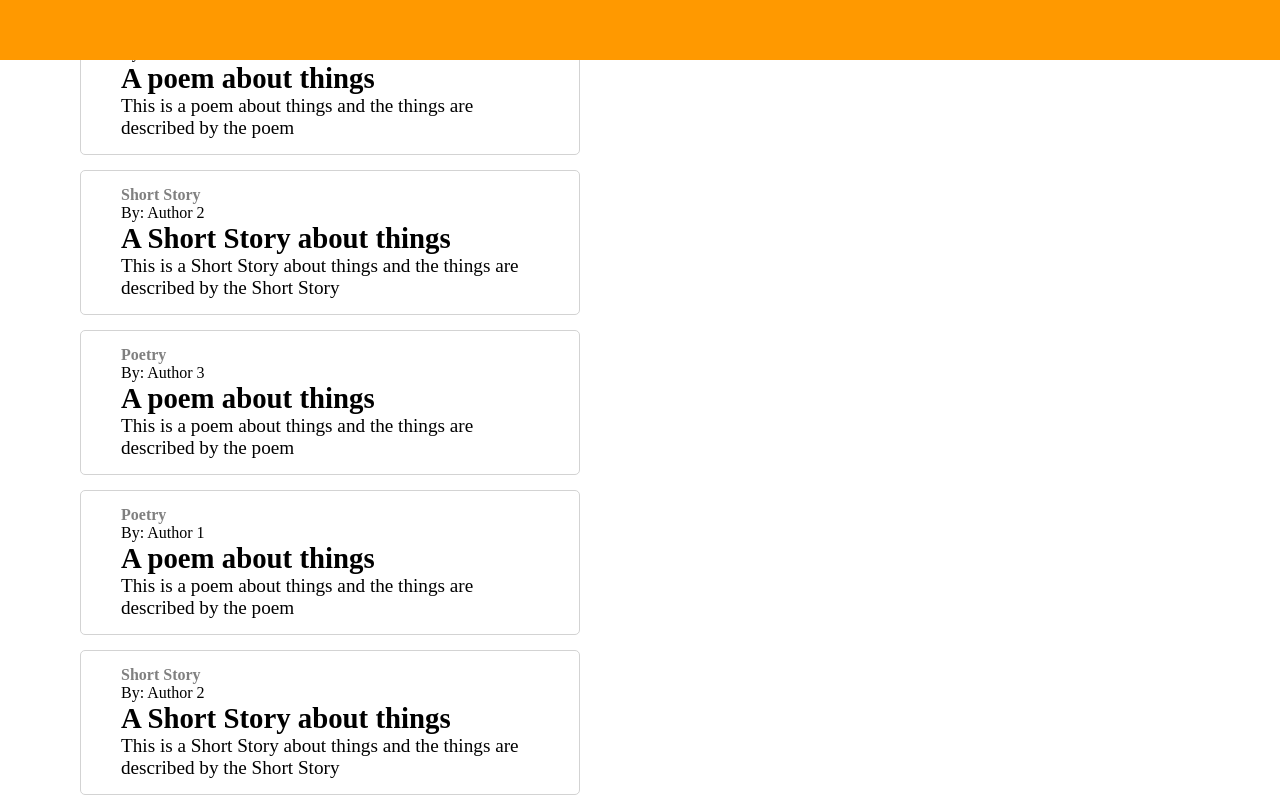
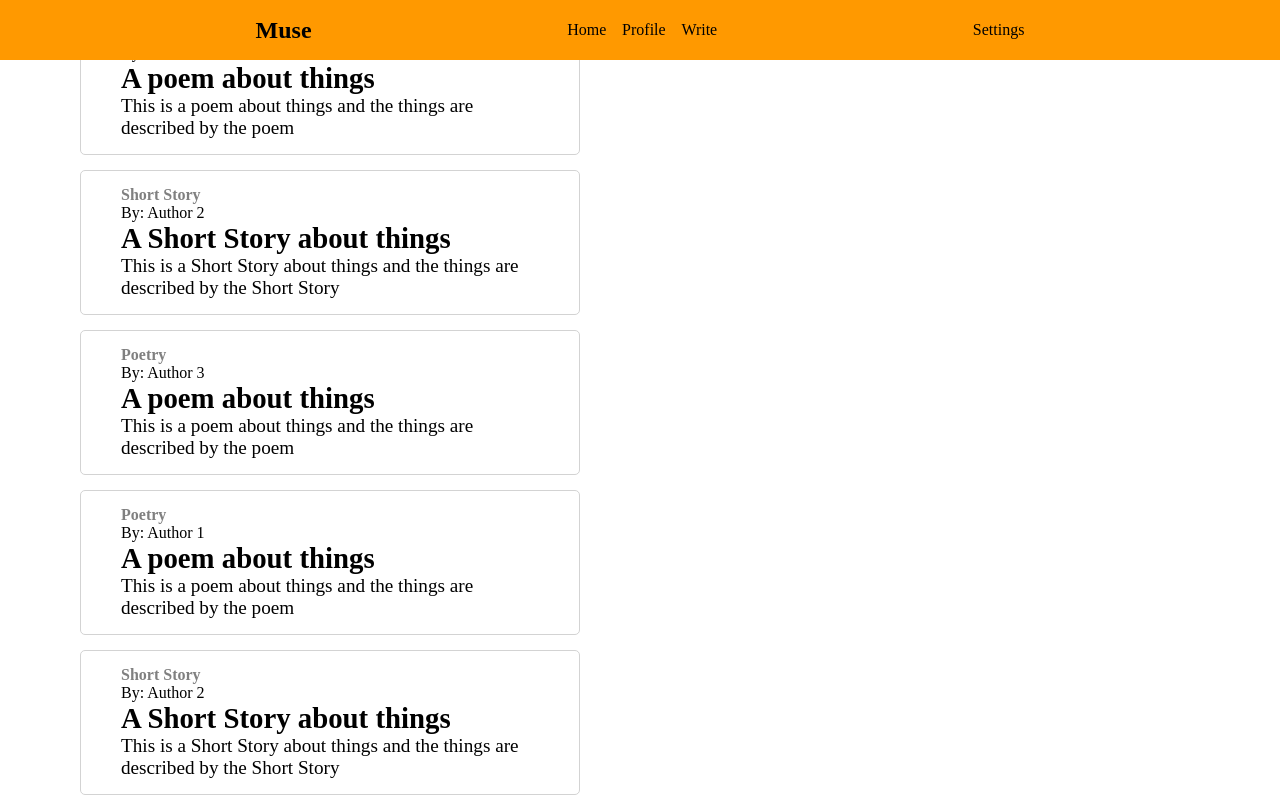
Before and after one commit to EstefanHu/MuseMarkII, a website: page public/home/home.html in a window 1280 px wide. Shown: the top 800 px of the page. Drawn offline with nearby package versions, Linux system fonts and the light colour scheme.

Commit message:
updated nav

```diff
--- a/public/home/home.html
+++ b/public/home/home.html
@@ -16,9 +16,16 @@
 </head>
 <body>
   <nav>
-
+    <h1>Muse</h1>
+    <ul>
+      <li><a href="">Home</a></li>
+      <li><a href="">Profile</a></li>
+      <li><a href="">Write</a></li>
+    </ul>
+    <a href="">Settings</a>
   </nav>
   <main>
+    <section id="dNavigation"></section>
     <section id="feed"></section>
   </main>
 </body>
--- a/public/static/css/dev/home.css
+++ b/public/static/css/dev/home.css
@@ -4,9 +4,14 @@
 	padding: 0;
 }
 
+a {
+  text-decoration: none;
+}
+
 nav {
   display: flex;
   align-items: center;
+  justify-content: space-evenly;
   position: fixed;
   top: 0;
   left: 0;
@@ -16,8 +21,15 @@
   z-index: 10;
 }
 
-svg {
-  width: 50px;
+nav ul {
+  list-style: none;
+  width: 150px;
+  display: flex;
+  justify-content: space-between;
+}
+
+nav a {
+  color: black;
 }
 
 main {
@@ -41,10 +53,6 @@
   background: white;
   padding: 15px 40px;
   margin-bottom: 15px;
-}
-
-article a {
-  text-decoration: none;
 }
 
 .genre {
```
